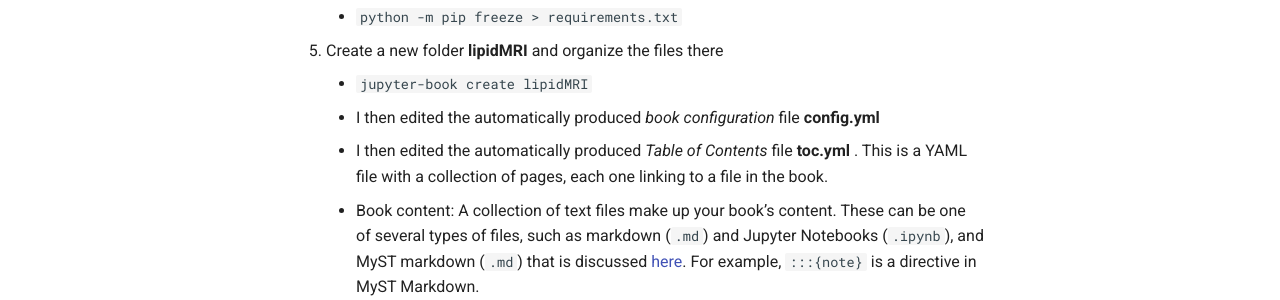
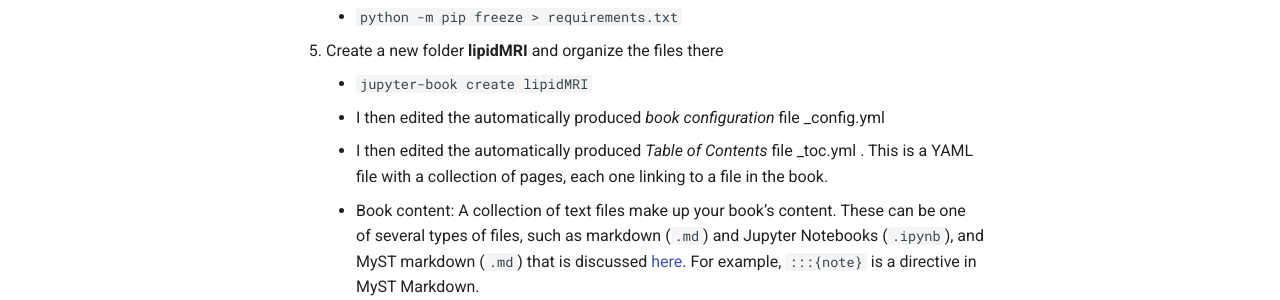
Before and after one commit to nankueichen/notes, an MkDocs documentation site: the page built from docs/using_jupyterbook.md, in a window 1280 px wide and 1216 px high. Shown: the part 494-794 px from the top of the window. Built offline with MkDocs 1.6.1 and Material for MkDocs 9.7.7, drawn with Linux system fonts in a browser that asks for light colours.

```diff
--- a/docs/using_jupyterbook.md
+++ b/docs/using_jupyterbook.md
@@ -13,8 +13,8 @@ I followed this [tutorial](https://jupyterbook.org/en/stable/start/overview.html
 	* `python -m pip freeze > requirements.txt`
 1. Create a new folder __lipidMRI__ and organize the files there
 	* `jupyter-book create lipidMRI`
-	* I then edited the automatically produced _book configuration_ file __config.yml__
-	* I then edited the automatically produced _Table of Contents_ file __toc.yml__ . This is a YAML file with a collection of pages, each one linking to a file in the book.
+	* I then edited the automatically produced _book configuration_ file _config.yml
+	* I then edited the automatically produced _Table of Contents_ file _toc.yml . This is a YAML file with a collection of pages, each one linking to a file in the book.
 	* Book content: A collection of text files make up your book’s content. These can be one of several types of files, such as markdown (`.md`) and Jupyter Notebooks (`.ipynb`), and MyST markdown (`.md`) that is discussed [here](https://myst-nb.readthedocs.io/en/v0.9.1/use/markdown.html#:~:text=MyST%20Markdown%20Notebooks%20allow%20you,use%20with%20text%2Dbased%20tools.). For example, `:::{note}` is a directive in MyST Markdown.
 1. Now it’s time to build outputs for the book, using the `jupyter-book build` command line tool for this.
 	* `jupyter-book build lipidMRI`
```
